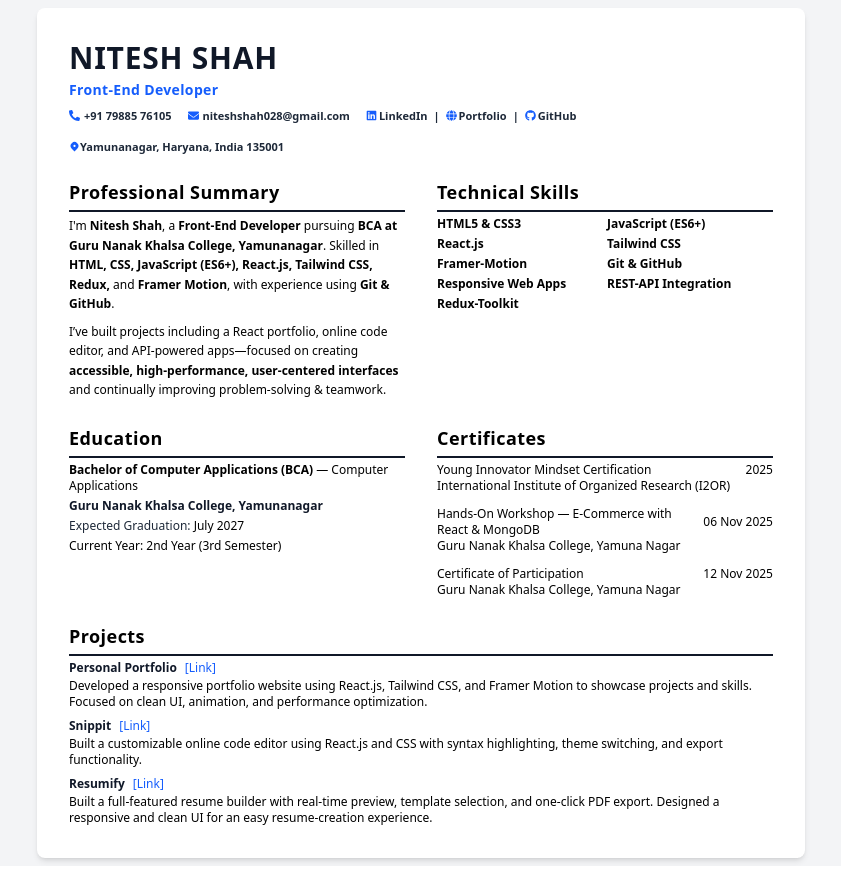
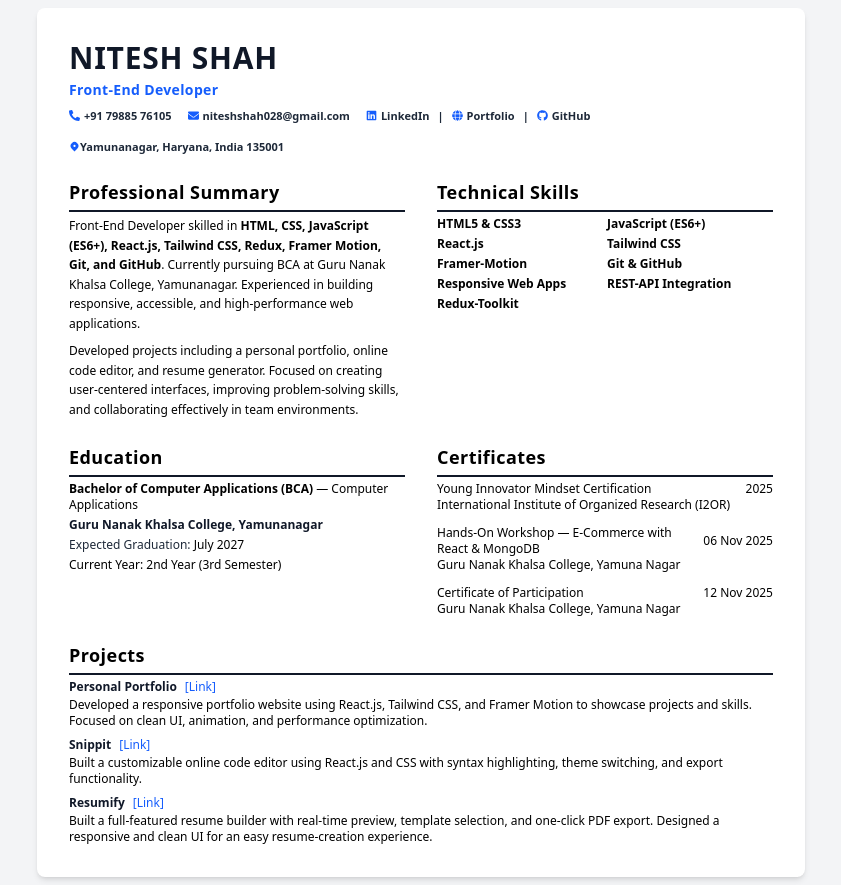
Before and after one commit to Nitesh47kumars/Resume, a React (Vite) app: page / in a window 1280 px wide. Shown: the whole page, without its empty margins (219-1060 px from the left). Built offline with nearby package versions, Linux system fonts and the light colour scheme.

Commit message:
Add Working Links in Header | Enhance Summary

```diff
--- a/src/Components/Header.jsx
+++ b/src/Components/Header.jsx
@@ -16,19 +16,54 @@ export default function Header() {
       <div className="flex flex-wrap items-center gap-4 text-[11px] font-semibold text-gray-800 mt-1">
 
         <span className="flex items-center gap-1">
-          <FaPhoneAlt className="text-blue-600" /> +91 79885 76105
+          <a
+            href="tel:+917988576105"
+            className="flex items-center gap-1 text-gray-800 hover:text-blue-600"
+          >
+            <FaPhoneAlt className="text-blue-600" /> +91 79885 76105
+          </a>
         </span>
 
         <span className="flex items-center gap-1">
-          <FaEnvelope className="text-blue-600" /> niteshshah028@gmail.com
+          <a
+            href="mailto:niteshshah028@gmail.com"
+            className="flex items-center gap-1 text-gray-800 hover:text-blue-600"
+          >
+            <FaEnvelope className="text-blue-600" /> niteshshah028@gmail.com
+          </a>
         </span>
 
-        <span className="flex items-center gap-[2px]">
-          <FaLinkedin className="text-blue-600" /> LinkedIn
-          <span className="mx-1">|</span>
-          <FaGlobe className="text-blue-600" /> Portfolio
-          <span className="mx-1">|</span>
-          <FaGithub className="text-blue-600" /> GitHub
+        <span className="flex items-center gap-2">
+          <a
+            href="https://www.linkedin.com/in/nitesh-kumar-b18348346/"
+            target="_blank"
+            rel="noopener noreferrer"
+            className="flex items-center gap-1 text-gray-800 hover:text-blue-600"
+          >
+            <FaLinkedin className="text-blue-600"  /> LinkedIn
+          </a>
+
+          <span>|</span>
+
+          <a
+            href="https://portfolio-ten-jade-21.vercel.app"
+            target="_blank"
+            rel="noopener noreferrer"
+            className="flex items-center gap-1 text-gray-800 hover:text-blue-600"
+          >
+            <FaGlobe className="text-blue-600" /> Portfolio
+          </a>
+
+          <span>|</span>
+
+          <a
+            href="https://github.com/Nitesh47kumars"
+            target="_blank"
+            rel="noopener noreferrer"
+            className="flex items-center gap-1 text-gray-800 hover:text-blue-600"
+          >
+            <FaGithub className="text-blue-600"  /> GitHub
+          </a>
         </span>
 
         <span className="flex items-center">
--- a/src/Components/Summary.jsx
+++ b/src/Components/Summary.jsx
@@ -6,19 +6,11 @@ export default function Summary() {
       <SectionTitle title="Professional Summary" />
       <div className="text-xs leading-relaxed space-y-2">
         <p>
-          I'm <span className="font-semibold">Nitesh Shah</span>, a{" "}
-          <strong>Front-End Developer</strong> pursuing{" "}
-          <strong>BCA at Guru Nanak Khalsa College, Yamunanagar</strong>. Skilled in{" "}
-          <strong>HTML, CSS, JavaScript (ES6+), React.js, Tailwind CSS, Redux,</strong>{" "}
-          and <strong>Framer Motion</strong>, with experience using{" "}
-          <strong>Git & GitHub</strong>.
+          Front-End Developer skilled in <strong>HTML, CSS, JavaScript (ES6+), React.js, Tailwind CSS, Redux, Framer Motion, Git, and GitHub</strong>. Currently pursuing BCA at Guru Nanak Khalsa College, Yamunanagar. Experienced in building responsive, accessible, and high-performance web applications.
         </p>
 
         <p>
-          I’ve built projects including a React portfolio, online code editor, and
-          API-powered apps—focused on creating{" "}
-          <strong>accessible, high-performance, user-centered interfaces</strong>{" "}
-          and continually improving problem-solving & teamwork.
+          Developed projects including a personal portfolio, online code editor, and resume generator. Focused on creating user-centered interfaces, improving problem-solving skills, and collaborating effectively in team environments.
         </p>
       </div>
     </section>
```
